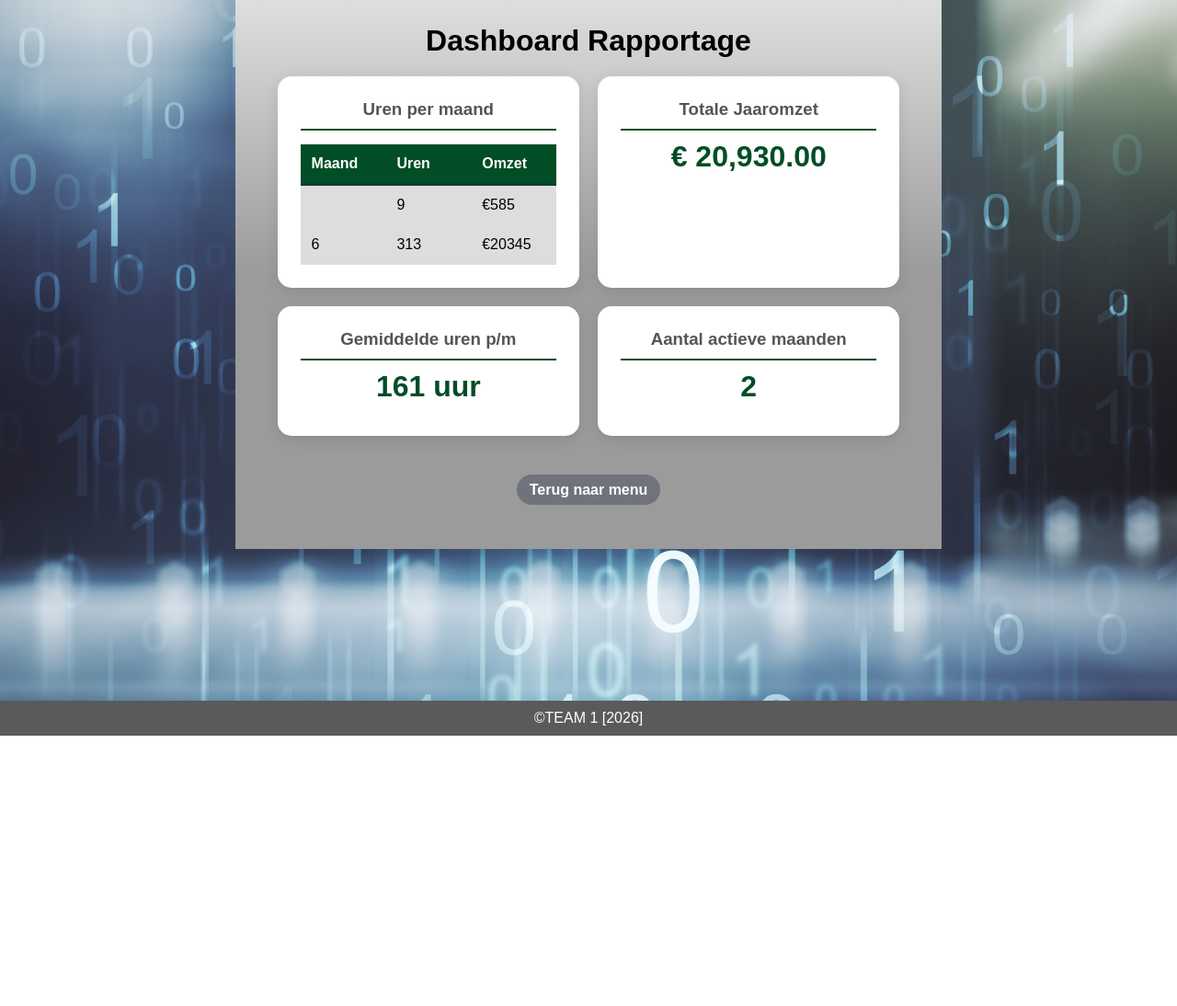
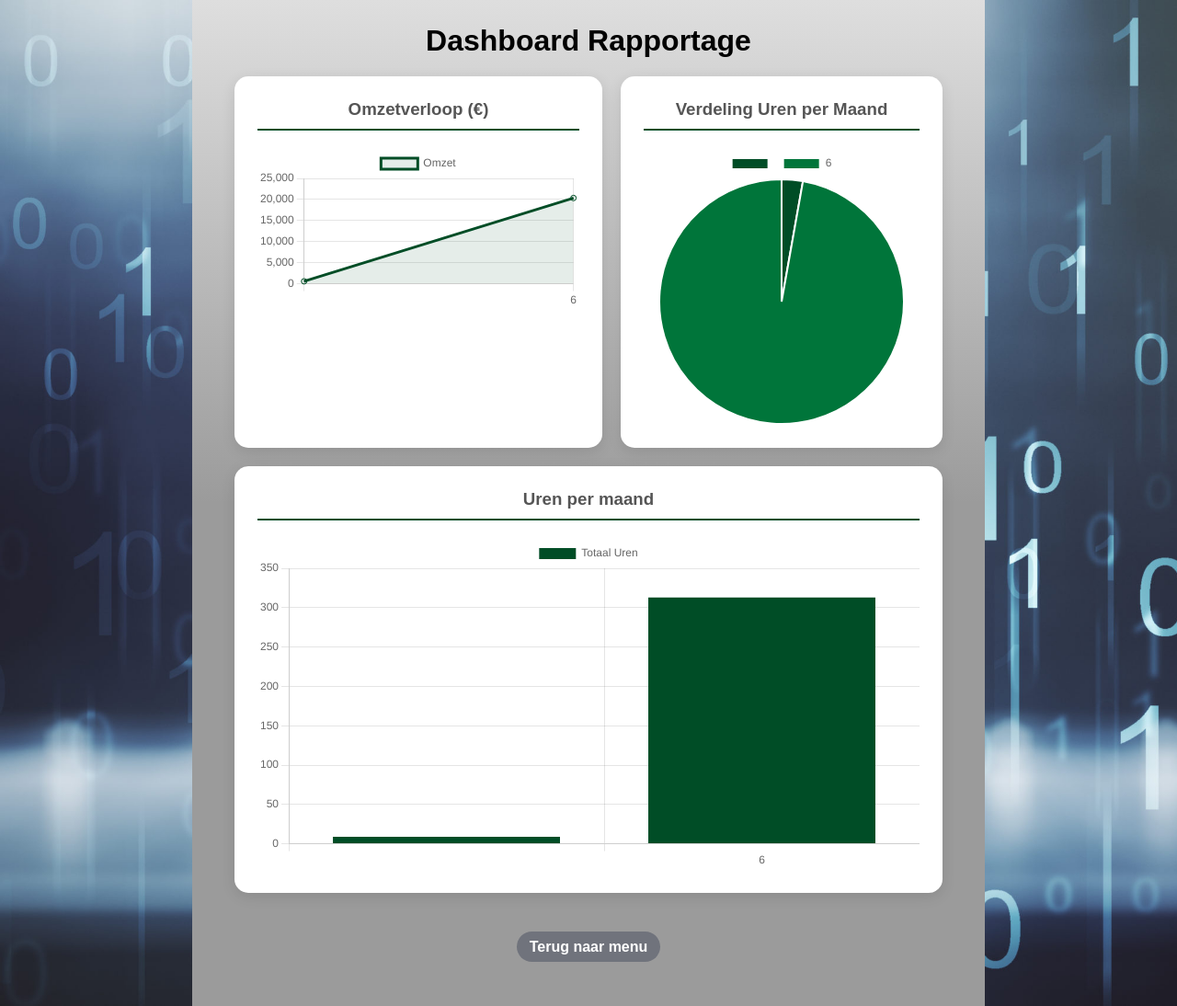
Before and after one commit to RohRohRaggy/CRM-Systeem-T1, a PHP site: page /rapportage_overzicht.php in a window 1280 px wide. Shown: the whole page at 92% size. Before the commit the page ends 800 px from the top, so only its background shows below. Run offline with PHP 8.4, Linux system fonts and the light colour scheme; data comes from the database, SQL or seed files in the repository.

Commit message:
rapport overzicht
grafieken staan erop

```diff
--- a/rapportage_overzicht.php
+++ b/rapportage_overzicht.php
@@ -8,17 +8,13 @@ $conn = new mysqli("127.0.0.1", "root", "", "UrenRegister", 3306);
     <title>Dashboard Rapportage</title>
     <link rel="stylesheet" href="style.css">
     <link rel="stylesheet" href="https://cdnjs.cloudflare.com/ajax/libs/font-awesome/6.4.0/css/all.min.css">
+    <script src="https://cdn.jsdelivr.net/npm/chart.js"></script>
     <style>
-        /* Specifieke dashboard styling die bovenop je style.css komt */
-        .dashboard-grid { display: grid; grid-template-columns: repeat(auto-fit, minmax(300px, 1fr)); gap: 20px; padding: 20px; }
-        .card { background: white; padding: 25px; border-radius: 15px; box-shadow: 0 4px 15px rgba(0,0,0,0.1); }
-        .card h3 { color: #555; border-bottom: 2px solid #004d26; padding-bottom: 10px; }
-        .highlight { font-size: 2em; color: #004d26; font-weight: bold; margin: 10px 0; }
-        .data-table { width: 100%; border-collapse: collapse; margin-top: 15px; }
-        .data-table th { background-color: #004d26; color: white; padding: 12px; text-align: left; }
-        .data-table td { padding: 12px; border-bottom: 1px solid #ddd; }
+        .dashboard-grid { display: grid; grid-template-columns: repeat(auto-fit, minmax(400px, 1fr)); gap: 20px; padding: 20px; }
+        .card { background: white; padding: 25px; border-radius: 15px; box-shadow: 0 4px 15px rgba(0,0,0,0.1); min-height: 300px; }
+        .card h3 { color: #555; border-bottom: 2px solid #004d26; padding-bottom: 10px; margin-bottom: 20px; }
+        .highlight { font-size: 2em; color: #004d26; font-weight: bold; }
         .back-btn-container { text-align: center; margin: 30px; }
-        .footer {position: fixed; bottom: 0; width: 100%;  text-align: center; padding: 10px 0;}
     </style>
 </head>
 <body>
@@ -29,56 +25,51 @@ $conn = new mysqli("127.0.0.1", "root", "", "UrenRegister", 3306);
 
         <div class="dashboard-grid">
             <div class="card">
-                <h3>Uren per maand</h3>
-                <table class="data-table">
-                    <tr><th>Maand</th><th>Uren</th><th>Omzet</th></tr>
-                    <?php
-                    $res = $conn->query("SELECT * FROM rapportage_overzicht ORDER BY maand ASC");
-                    while($r = $res->fetch_assoc()) {
-                        echo "<tr><td>{$r['maand']}</td><td>{$r['totaal_uren']}</td><td>€{$r['totale_omzet']}</td></tr>";
-                    }
-                    ?>
-                </table>
+                <h3>Omzetverloop (€)</h3>
+                <canvas id="lineChart"></canvas>
             </div>
 
             <div class="card">
-                <h3>Totale Jaaromzet</h3>
-                <?php
-                $res = $conn->query("SELECT SUM(totale_omzet) as total FROM rapportage_overzicht");
-                $r = $res->fetch_assoc();
-                echo "<div class='highlight'>€ " . number_format($r['total'], 2) . "</div>";
-                ?>
+                <h3>Verdeling Uren per Maand</h3>
+                <canvas id="pieChart"></canvas>
             </div>
 
-            <div class="card">
-                <h3>Gemiddelde uren p/m</h3>
-                <?php
-                $res = $conn->query("SELECT AVG(totaal_uren) as avg_u FROM rapportage_overzicht");
-                $r = $res->fetch_assoc();
-                echo "<div class='highlight'>" . round($r['avg_u'], 1) . " uur</div>";
-                ?>
+            <div class="card" style="grid-column: span 2;">
+                <h3>Uren per maand</h3>
+                <canvas id="barChart"></canvas>
             </div>
-
-            <div class="card">
-                <h3>Aantal actieve maanden</h3>
-                <?php
-                $res = $conn->query("SELECT COUNT(*) as count FROM rapportage_overzicht");
-                $r = $res->fetch_assoc();
-                echo "<div class='highlight'>" . $r['count'] . "</div>";
-                ?>
-            </div>
-
-
         </div>
 
         <div class="back-btn-container">
             <a href="homepagina.php" class="search-btn">Terug naar menu</a>
         </div>
+    </main>
+</div>
 
-    </main>
+<script>
+    // Data uit PHP halen
+    const labels = [<?php $res = $conn->query("SELECT maand FROM rapportage_overzicht ORDER BY maand ASC"); while($r = $res->fetch_assoc()) echo "'{$r['maand']}',"; ?>];
+    const omzetData = [<?php $res = $conn->query("SELECT totale_omzet FROM rapportage_overzicht ORDER BY maand ASC"); while($r = $res->fetch_assoc()) echo "{$r['totale_omzet']},"; ?>];
+    const urenData = [<?php $res = $conn->query("SELECT totaal_uren FROM rapportage_overzicht ORDER BY maand ASC"); while($r = $res->fetch_assoc()) echo "{$r['totaal_uren']},"; ?>];
 
-</div>
-<footer class="footer"><p>©TEAM 1 [2026]</p></footer>
+    // 1. Lijn grafiek
+    new Chart(document.getElementById('lineChart'), {
+        type: 'line',
+        data: { labels: labels, datasets: [{ label: 'Omzet', data: omzetData, borderColor: '#004d26', fill: true, backgroundColor: 'rgba(0, 77, 38, 0.1)' }] }
+    });
+
+    // 2. Cirkel grafiek
+    new Chart(document.getElementById('pieChart'), {
+        type: 'pie',
+        data: { labels: labels, datasets: [{ data: urenData, backgroundColor: ['#004d26', '#00753a', '#009e4d', '#4ade80', '#86efac'] }] }
+    });
+
+    // 3. Staaf grafiek
+    new Chart(document.getElementById('barChart'), {
+        type: 'bar',
+        data: { labels: labels, datasets: [{ label: 'Totaal Uren', data: urenData, backgroundColor: '#004d26' }] }
+    });
+</script>
 
 </body>
 </html>
```
